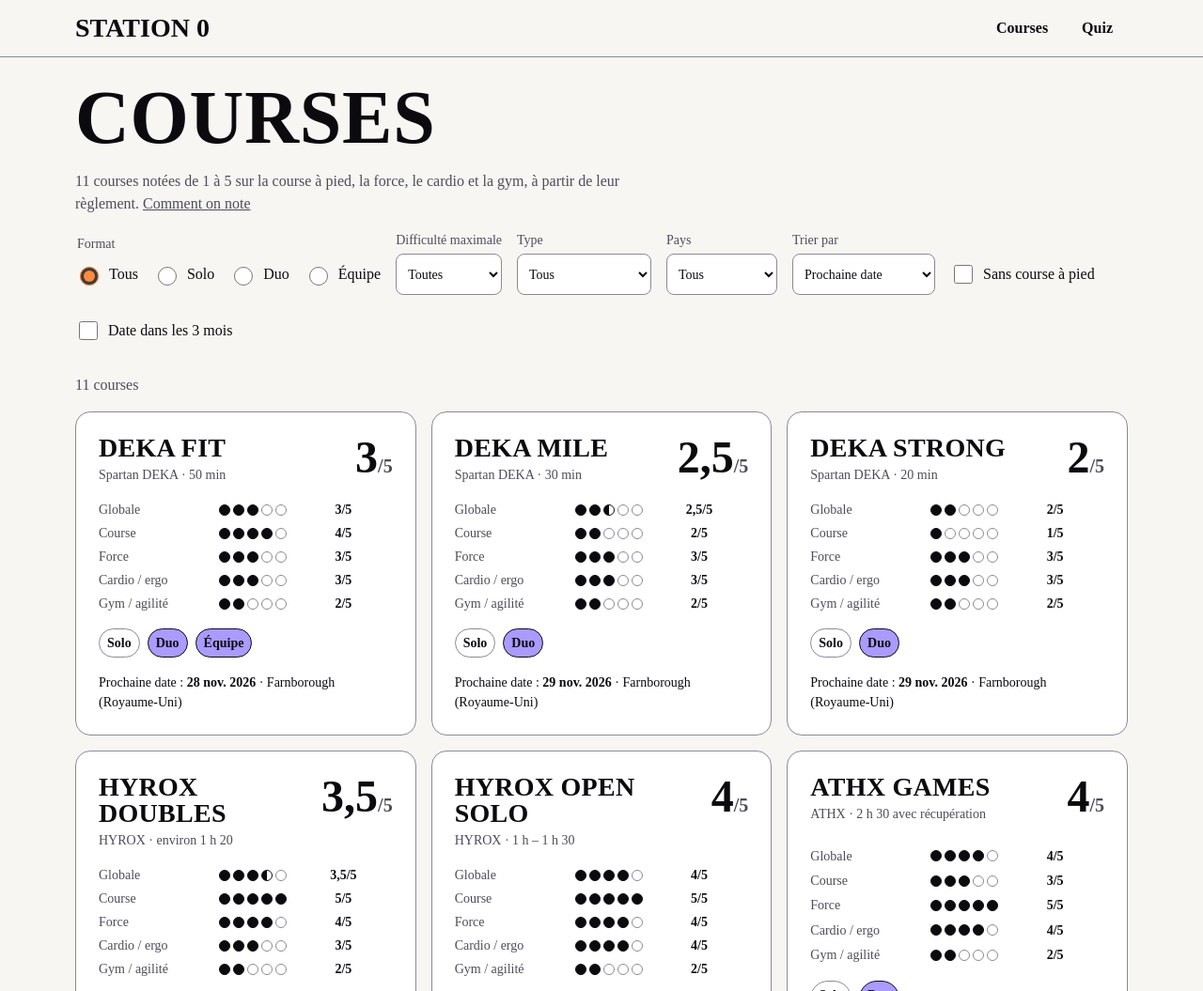
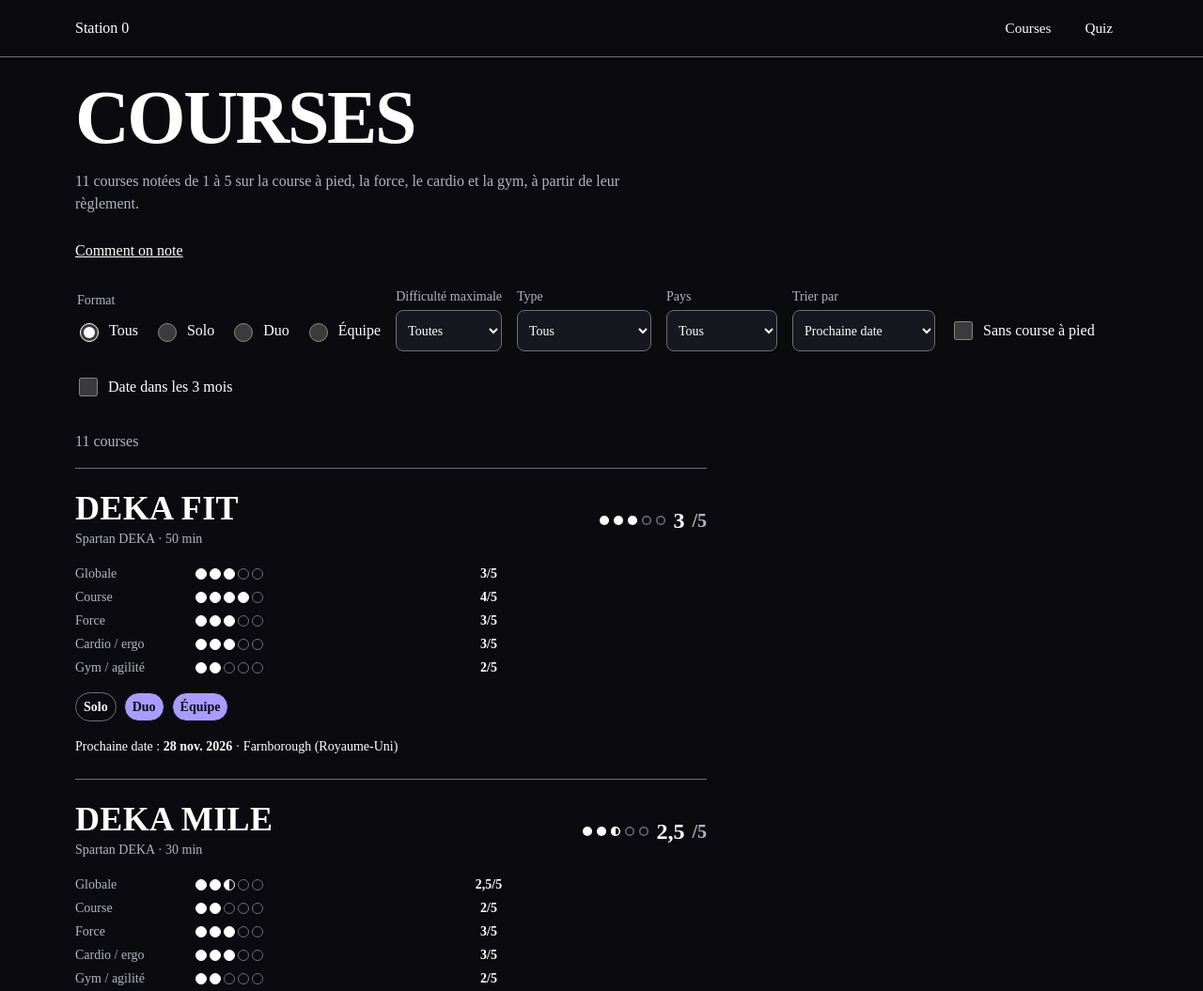
Before and after one commit to galichetfaustine/station-0, an Astro site: page /courses in a window 1280 px wide. Shown: the top 1055 px of the page at 94% size. Built offline with nearby package versions, Linux system fonts and the light colour scheme; Astro itself is replaced by a stand-in of ours.

Commit message:
feat: passe le catalogue, les fiches et la méthode sur le fond encre
Le site entier reste sombre, même si le téléphone est en mode clair.

Co-authored-by: Cursor <cursoragent@cursor.com>

```diff
--- a/src/components/BaseLayout.astro
+++ b/src/components/BaseLayout.astro
@@ -23,7 +23,7 @@ const onHome = Astro.url.pathname === withBase(import.meta.env.BASE_URL, "/");
 	<head>
 		<meta charset="utf-8" />
 		<meta name="viewport" content="width=device-width, initial-scale=1" />
-		<meta name="color-scheme" content="dark light" />
+		<meta name="color-scheme" content="dark" />
 		<title>{fullTitle}</title>
 		<meta name="description" content={description} />
 		<Font cssVariable="--font-barlow-condensed" preload />
--- a/src/components/Catalogue.svelte
+++ b/src/components/Catalogue.svelte
@@ -37,6 +37,17 @@ const FORMAT_LABELS = {
 	relais: "Relais",
 	equipe: "Équipe",
 } as const;
+
+type Dot = "full" | "half" | "empty";
+
+/** 5 pastilles à partir de la note (elle reste aussi écrite à côté). */
+function dots(note: number | null): Dot[] {
+	return [0, 1, 2, 3, 4].map((index) => {
+		if (note === null || note < index + 0.5) return "empty";
+		if (note < index + 1) return "half";
+		return "full";
+	});
+}
 
 onMount(() => {
 	filters = parseFilters(new URLSearchParams(window.location.search));
@@ -149,6 +160,11 @@ $effect(() => {
 					<p class="global pending">Note à venir — règlement non public</p>
 				{:else}
 					<p class="global">
+						<span class="dots" aria-hidden="true">
+							{#each dots(race.noteGlobale) as dot, index (index)}
+								<i class={dot}></i>
+							{/each}
+						</span>
 						<span class="global-value">{formatNote(race.noteGlobale)}</span><span class="global-max">/5</span>
 						<span class="visually-hidden">de difficulté globale</span>
 					</p>
@@ -220,7 +236,7 @@ $effect(() => {
 	input {
 		width: 1.25rem;
 		height: 1.25rem;
-		accent-color: var(--color-action-bg);
+		accent-color: var(--color-text);
 	}
 
 	select {
@@ -238,30 +254,32 @@ $effect(() => {
 	}
 
 	.cards {
-		display: grid;
-		grid-template-columns: repeat(auto-fill, minmax(min(100%, 20rem), 1fr));
-		gap: var(--space-3);
+		max-width: 42rem;
+		margin: 0;
 		padding: 0;
 		list-style: none;
+		border-bottom: 1px solid var(--color-line);
 	}
 
 	.card {
+		position: relative;
 		display: grid;
 		gap: var(--space-3);
-		padding: var(--space-4);
-		border-radius: var(--radius);
-		background: var(--color-surface);
-		border: 1px solid var(--color-line);
+		padding-block: var(--space-4);
+		border-top: 1px solid var(--color-line);
+		background: transparent;
 	}
 
 	.head {
 		display: flex;
+		flex-wrap: wrap;
+		align-items: center;
 		justify-content: space-between;
-		gap: var(--space-3);
+		gap: var(--space-2) var(--space-3);
 	}
 
 	h2 {
-		font-size: 1.75rem;
+		font-size: clamp(1.75rem, 4vw, 2.25rem);
 		margin-bottom: var(--space-1);
 	}
 
@@ -269,16 +287,11 @@ $effect(() => {
 		text-decoration: none;
 	}
 
-	/* Toute la carte est cliquable via le lien du titre. */
-	.card {
-		position: relative;
-	}
-
+	/* Toute la ligne est cliquable via le lien du titre. */
 	h2 a::after {
 		content: "";
 		position: absolute;
 		inset: 0;
-		border-radius: var(--radius);
 	}
 
 	h2 a:hover {
@@ -292,6 +305,9 @@ $effect(() => {
 	}
 
 	.global {
+		display: inline-flex;
+		align-items: center;
+		gap: var(--space-2);
 		margin: 0;
 		font-family: var(--font-title);
 		font-weight: 800;
@@ -299,19 +315,40 @@ $effect(() => {
 		white-space: nowrap;
 	}
 
+	.dots {
+		display: inline-flex;
+		gap: 5px;
+	}
+
+	.dots i {
+		width: 10px;
+		height: 10px;
+		border-radius: 50%;
+		background: var(--color-text);
+	}
+
+	.dots i.empty {
+		background: transparent;
+		box-shadow: inset 0 0 0 1.5px var(--color-line);
+	}
+
+	.dots i.half {
+		background: linear-gradient(90deg, var(--color-text) 50%, transparent 50%);
+		box-shadow: inset 0 0 0 1.5px var(--color-text);
+	}
+
 	.global.pending {
-		max-width: 9rem;
+		max-width: 16rem;
 		font-family: var(--font-text);
 		font-weight: 600;
 		font-size: 0.875rem;
 		line-height: 1.3;
 		white-space: normal;
-		text-align: right;
 		color: var(--color-text-muted);
 	}
 
 	.global-value {
-		font-size: 3rem;
+		font-size: 1.5rem;
 	}
 
 	.global-max {
--- a/src/components/SiteHeader.astro
+++ b/src/components/SiteHeader.astro
@@ -3,7 +3,7 @@ import { withBase } from "../lib/paths";
 import { NAV, SITE } from "../lib/site";
 
 interface Props {
-	/** Menu fin, posé sur la photo de l'accueil. */
+	/** Même menu fin, posé sur la photo de l'accueil. */
 	quiet?: boolean;
 }
 
@@ -35,8 +35,10 @@ const current = Astro.url.pathname;
 </header>
 
 <style>
+	/* Ligne fine, comme sur l'accueil : petit nom, pas de pastille. */
 	.site-header {
 		border-bottom: 1px solid var(--color-line);
+		color: var(--color-on-ink);
 	}
 
 	.inner {
@@ -52,10 +54,11 @@ const current = Astro.url.pathname;
 		display: inline-flex;
 		align-items: center;
 		min-height: var(--tap-min);
-		font-family: var(--font-title);
-		font-weight: 800;
-		font-size: 1.75rem;
-		text-transform: uppercase;
+		min-width: var(--tap-min);
+		font-family: var(--font-text);
+		font-size: 1rem;
+		font-weight: 500;
+		text-transform: none;
 		text-decoration: none;
 	}
 
@@ -73,37 +76,30 @@ const current = Astro.url.pathname;
 		min-height: var(--tap-min);
 		min-width: var(--tap-min);
 		padding-inline: var(--space-3);
-		border-radius: 999px;
-		font-weight: 600;
+		border-radius: 0;
+		font-size: 0.95rem;
+		font-weight: 400;
 		text-decoration: none;
 
 		&:hover {
 			text-decoration: underline;
 		}
 
-		/* Page en cours : soulignée et encadrée, pas seulement colorée */
+		/* Page en cours : soulignée et plus grasse, pas seulement colorée, sans pastille. */
 		&[aria-current="page"] {
+			font-weight: 700;
 			text-decoration: underline;
 			text-underline-offset: 0.3em;
-			outline: 1px solid var(--color-line);
 		}
 	}
 
-	/* Accueil : une ligne discrète sur la photo, zones tactiles inchangées. */
+	/* Accueil : la même ligne, posée sur la photo. */
 	.quiet {
 		position: absolute;
 		z-index: 2;
 		inset: 0 0 auto;
 		border-bottom: 0;
 		background: transparent;
-		color: var(--color-on-ink);
-	}
-
-	.quiet .logo {
-		font-family: var(--font-text);
-		font-size: 1rem;
-		font-weight: 500;
-		text-transform: none;
 	}
 
 	.quiet .logo,
@@ -112,13 +108,4 @@ const current = Astro.url.pathname;
 			0 1px 10px var(--color-ink),
 			0 0 2px var(--color-ink);
 	}
-
-	.quiet nav a {
-		font-weight: 400;
-		font-size: 0.95rem;
-
-		&[aria-current="page"] {
-			outline-color: var(--color-on-ink);
-		}
-	}
 </style>
--- a/src/pages/courses/[slug].astro
+++ b/src/pages/courses/[slug].astro
@@ -299,7 +299,8 @@ const toCheck = needsCheck(eventFiles, race.slug);
 	}
 
 	h2 {
-		font-size: 2rem;
+		font-size: clamp(2rem, 5vw, 2.75rem);
+		letter-spacing: -0.03em;
 	}
 
 	h3 {
@@ -329,9 +330,17 @@ const toCheck = needsCheck(eventFiles, race.slug);
 
 	.notes {
 		display: grid;
-		gap: var(--space-3);
+		gap: 0;
+		max-width: 40rem;
+		margin: 0;
 		padding: 0;
 		list-style: none;
+		border-bottom: 1px solid var(--color-line);
+	}
+
+	.notes li {
+		padding-block: var(--space-3);
+		border-top: 1px solid var(--color-line);
 	}
 
 	summary {
@@ -380,9 +389,12 @@ const toCheck = needsCheck(eventFiles, race.slug);
 
 	.events {
 		display: grid;
-		gap: var(--space-2);
+		gap: 0;
+		max-width: 40rem;
+		margin: 0;
 		padding: 0;
 		list-style: none;
+		border-bottom: 1px solid var(--color-line);
 	}
 
 	.events li {
@@ -390,10 +402,13 @@ const toCheck = needsCheck(eventFiles, race.slug);
 		grid-template-columns: 1fr auto;
 		gap: var(--space-1) var(--space-3);
 		align-items: center;
-		padding: var(--space-3);
-		border: 1px solid var(--color-line);
-		border-radius: var(--radius);
-		background: var(--color-surface);
+		padding-block: var(--space-3);
+		border-top: 1px solid var(--color-line);
+		background: transparent;
+	}
+
+	.events:empty {
+		border-bottom: 0;
 	}
 
 	.events li[hidden] {
--- a/src/pages/courses/index.astro
+++ b/src/pages/courses/index.astro
@@ -17,7 +17,9 @@ const base = import.meta.env.BASE_URL;
 	<h1>Courses</h1>
 	<p class="intro">
 		11 courses notées de 1 à 5 sur la course à pied, la force, le cardio et la gym, à partir de leur règlement.
-		<a href={withBase(base, "/methode/")}>Comment on note</a>
+	</p>
+	<p>
+		<a class="method" href={withBase(base, "/methode/")}>Comment on note</a>
 	</p>
 	<Catalogue client:load races={catalogue} base={base} buildDate={buildDate} />
 </BaseLayout>
@@ -27,4 +29,11 @@ const base = import.meta.env.BASE_URL;
 		max-width: 40rem;
 		color: var(--color-text-muted);
 	}
+
+	.method {
+		display: inline-flex;
+		align-items: center;
+		min-height: var(--tap-min);
+		min-width: var(--tap-min);
+	}
 </style>
--- a/src/pages/methode.astro
+++ b/src/pages/methode.astro
@@ -114,7 +114,7 @@ const rows = [1, 2, 3, 4, 5].map((note) => ({
 		</li>
 	</ul>
 
-	<p><a href={withBase(import.meta.env.BASE_URL, "/courses/")}>Voir les courses</a></p>
+	<p><a class="button" href={withBase(import.meta.env.BASE_URL, "/courses/")}>Voir les courses</a></p>
 </BaseLayout>
 
 <style>
@@ -124,27 +124,29 @@ const rows = [1, 2, 3, 4, 5].map((note) => ({
 	}
 
 	h2 {
-		font-size: 2rem;
+		font-size: clamp(2rem, 5vw, 2.75rem);
 		margin-top: var(--space-5);
+		letter-spacing: -0.03em;
 	}
 
 	.table-wrap {
+		max-width: 44rem;
 		overflow-x: auto;
-		border: 1px solid var(--color-line);
-		border-radius: var(--radius);
+		border-bottom: 1px solid var(--color-line);
 	}
 
 	table {
 		width: 100%;
 		min-width: 44rem;
 		border-collapse: collapse;
+		background: transparent;
 		font-size: 0.875rem;
 	}
 
 	th,
 	td {
-		padding: var(--space-2) var(--space-3);
-		border-bottom: 1px solid var(--color-line);
+		padding: var(--space-3);
+		border-top: 1px solid var(--color-line);
 		text-align: left;
 		vertical-align: top;
 	}
@@ -156,7 +158,20 @@ const rows = [1, 2, 3, 4, 5].map((note) => ({
 
 	.rules {
 		display: grid;
-		gap: var(--space-2);
+		gap: 0;
 		max-width: 44rem;
+		margin: 0;
+		padding: 0;
+		list-style: none;
+		border-bottom: 1px solid var(--color-line);
+	}
+
+	.rules li {
+		padding-block: var(--space-3);
+		border-top: 1px solid var(--color-line);
+	}
+
+	.button {
+		margin-top: var(--space-4);
 	}
 </style>
--- a/src/styles/global.css
+++ b/src/styles/global.css
@@ -29,6 +29,7 @@ h3 {
 
 h1 {
 	font-size: clamp(2.5rem, 10vw, 5rem);
+	letter-spacing: -0.03em;
 }
 
 a {
@@ -71,7 +72,7 @@ main.hero-page {
 	}
 }
 
-/* Action orange : une seule par écran, texte encre, bordure encre pour le mode clair */
+/* Action orange : une seule par écran, texte encre (le blanc sur orange ne contraste pas) */
 .button {
 	display: inline-flex;
 	align-items: center;
--- a/src/styles/tokens.css
+++ b/src/styles/tokens.css
@@ -14,12 +14,12 @@
 	--color-headline: #6d7cff;
 	--color-on-ink: var(--color-white);
 	--color-on-ink-muted: #b3b3bf;
-	/* Surface et filet posés sur l'encre. Le mode clair ne les change pas :
-	   le quiz les reprend pour rester sombre (§9). */
+	/* Surface et filet posés sur l'encre. Le téléphone en mode clair
+	   ne les change pas : tout le site reste sombre (§9, D9). */
 	--color-ink-surface: #17171f;
 	--color-ink-line: #6e6e7a;
 
-	/* Rôles : thème sombre par défaut (D9) */
+	/* Rôles : sombre uniquement (D9) */
 	--color-bg: var(--color-ink);
 	--color-surface: var(--color-ink-surface);
 	--color-text: var(--color-white);
@@ -52,18 +52,3 @@
 
 	color-scheme: dark;
 }
-
-/* Mode clair automatique si le téléphone est en mode clair (D9) */
-@media (prefers-color-scheme: light) {
-	:root {
-		--color-bg: #f7f6f3;
-		--color-surface: var(--color-white);
-		--color-text: var(--color-ink);
-		--color-text-muted: #4d4d59;
-		--color-line: #8a8a96;
-		/* L'orange sur fond clair ne contraste pas assez : le focus passe en cobalt. */
-		--color-focus: var(--color-cobalt);
-
-		color-scheme: light;
-	}
-}
```
Also changed, not shown: docs/DECISIONS.md (+1 -0 lines), docs/SPECS.md (+5 -6 lines), src/lib/contrast.test.ts (+8 -1 lines), tests/e2e/catalogue.spec.ts (+1 -0 lines), tests/e2e/fiche.spec.ts (+2 -0 lines), tests/e2e/layout.spec.ts (+22 -14 lines), tests/e2e/quiz.spec.ts (+1 -1 lines).
